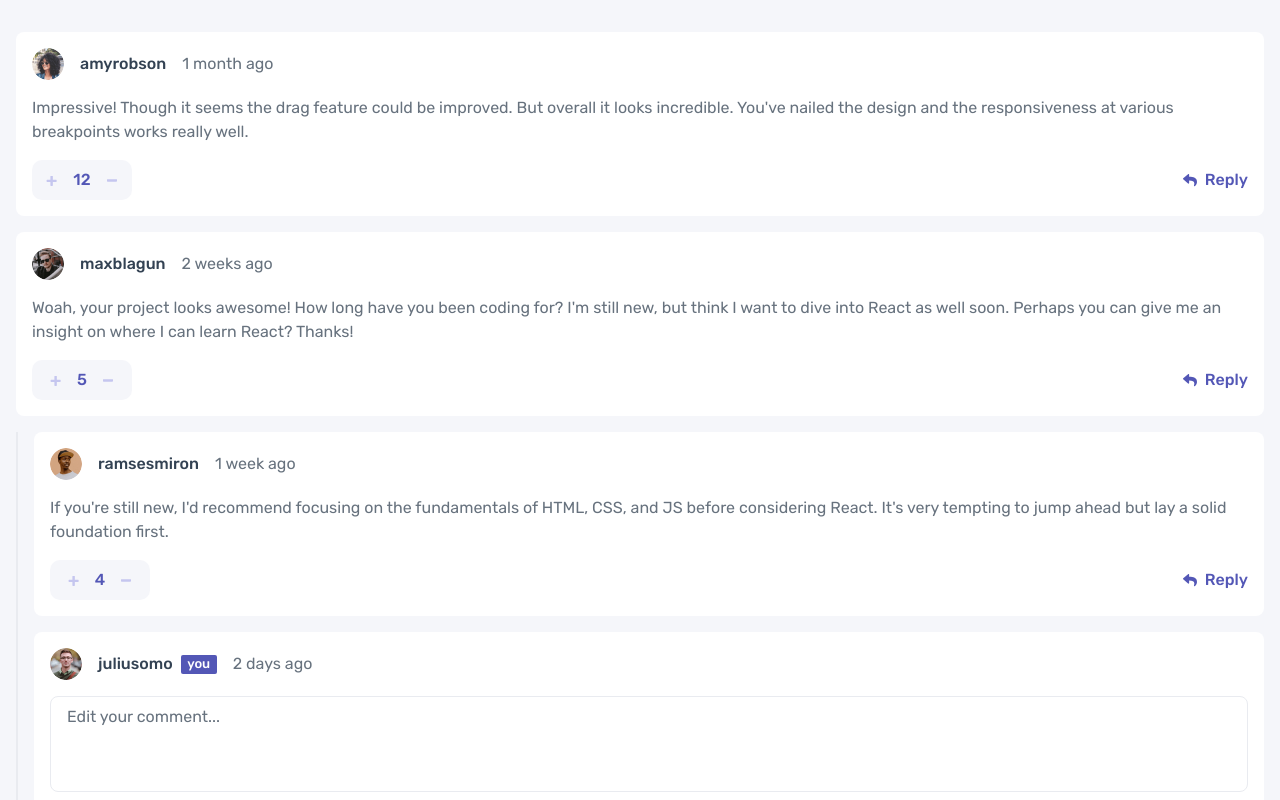
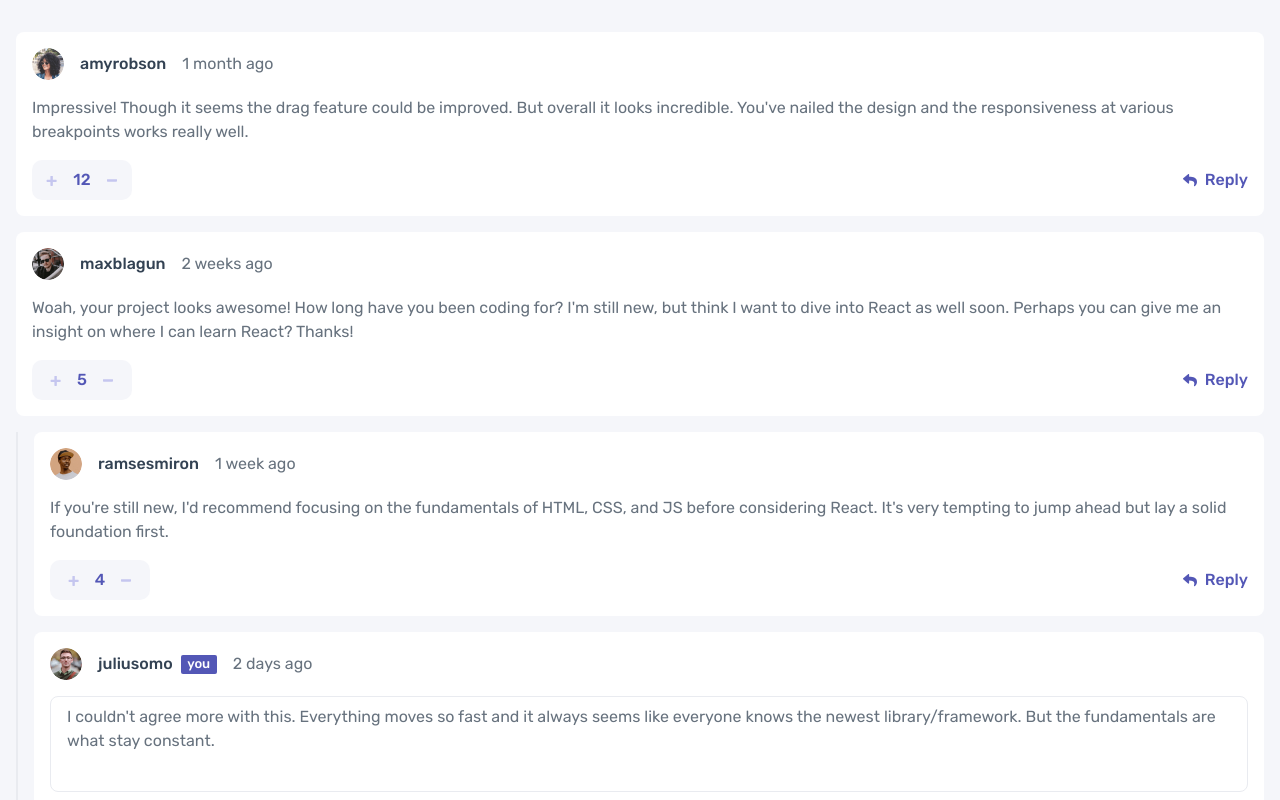
Before and after one commit to g-akca/interactive-comments-section, a React (Vite) app: page / in a window 1280 px wide. Both pictures are taken after a click on the button "Edit". Shown: the top 800 px of the page. Built offline with nearby package versions, Linux system fonts and the light colour scheme.

Commit message:
Pass original comment to EditForm

```diff
--- a/src/components/CommentCard.jsx
+++ b/src/components/CommentCard.jsx
@@ -18,7 +18,7 @@ function CommentCard({ comment }) {
         <CommentHeader createdAt={comment.createdAt} user={comment.user} isOwn={isOwn} />
 
         {isEditing ? (
-          <EditForm />
+          <EditForm original={comment.content} />
         ) : (
           <p>{comment.content}</p>
         )}
--- a/src/components/EditForm.jsx
+++ b/src/components/EditForm.jsx
@@ -1,4 +1,4 @@
-function EditForm() {
+function EditForm({ original }) {
   return (
     <form className="flex flex-col gap-4">
       <textarea
@@ -8,6 +8,7 @@ function EditForm() {
           duration-150 focus:outline-none focus:border-purple-600
         "
       >
+        {original}
       </textarea>
 
       <button
```
